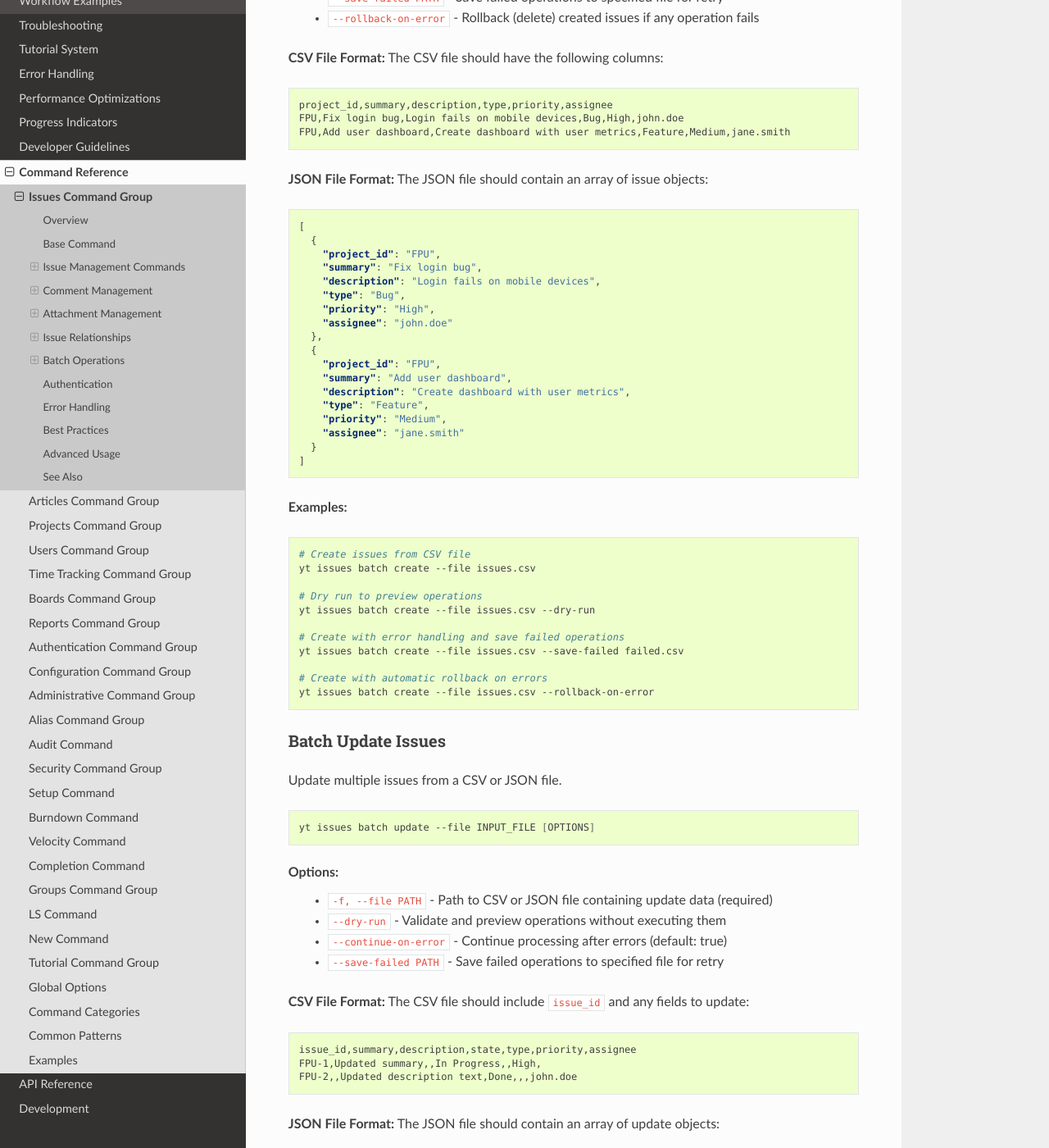
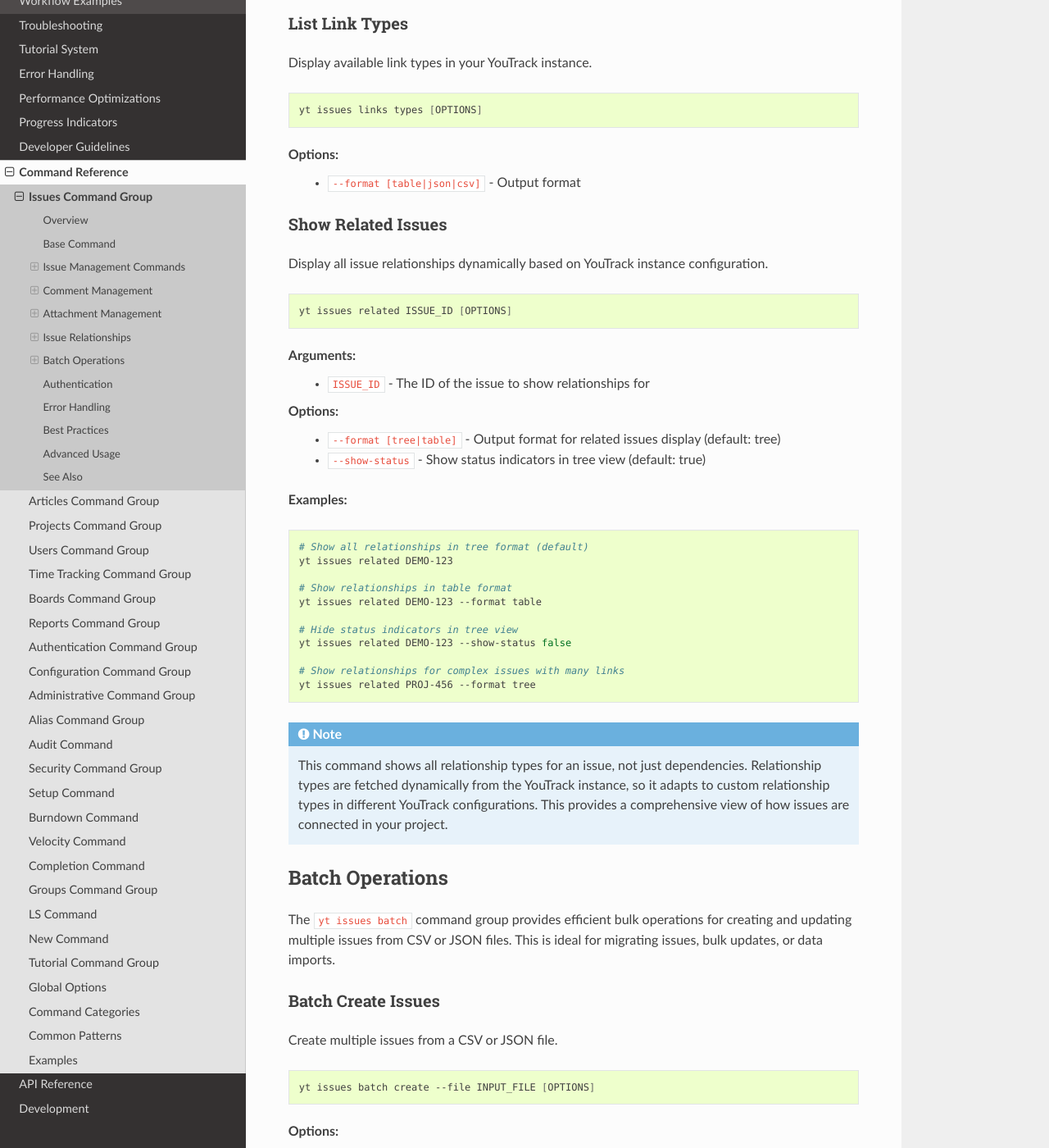
Before and after one commit to ryancheley/yt-cli, a Sphinx documentation site: the page built from docs/commands/issues.rst, in a window 1280 px wide and 1400 px high, scrolled down 11300 px. Shown: the whole window at 82% size. Built offline with Sphinx 7.4.7 and the Read the Docs theme 3.1.0, drawn with Linux system fonts in a browser that asks for light colours; some of the changed text lies outside the part shown.

Commit message:
📖 Document missing subcommands in issues command (#581)
- Add documentation for `benchmark` subcommand with usage examples
- Add documentation for `related` subcommand with format options
- Include detailed examples and notes for both commands
- Fix CSV lexer issues by changing to text lexer

Fixes #577

🤖 Generated with [Claude Code](https://claude.ai/code)

Co-authored-by: Claude <noreply@anthropic.com>

```diff
--- a/docs/commands/issues.rst
+++ b/docs/commands/issues.rst
@@ -315,6 +315,38 @@ Manage issue tags.
    # List all tags on an issue
    yt issues tag list PROJ-123
 
+Benchmark Performance
+~~~~~~~~~~~~~~~~~~~~~
+
+Benchmark field selection performance improvements to measure API optimization benefits.
+
+.. code-block:: bash
+
+   yt issues benchmark [OPTIONS]
+
+**Options:**
+  * ``-p, --project-id TEXT`` - Project ID to benchmark with
+  * ``--sample-size INTEGER`` - Number of issues to fetch for benchmarking (default: 50)
+
+**Examples:**
+
+.. code-block:: bash
+
+   # Run benchmark with default settings
+   yt issues benchmark
+
+   # Benchmark specific project with custom sample size
+   yt issues benchmark -p FPU --sample-size 100
+
+   # Benchmark with minimal sample for quick testing
+   yt issues benchmark --sample-size 10
+
+.. note::
+   This command runs performance tests comparing minimal, standard, and full
+   field selection profiles to demonstrate the optimization benefits. It helps
+   understand the performance impact of different field selection strategies
+   when working with large datasets.
+
 Comment Management
 ------------------
 
@@ -479,6 +511,44 @@ Display available link types in your YouTrack instance.
 **Options:**
   * ``--format [table|json|csv]`` - Output format
 
+Show Related Issues
+~~~~~~~~~~~~~~~~~~~
+
+Display all issue relationships dynamically based on YouTrack instance configuration.
+
+.. code-block:: bash
+
+   yt issues related ISSUE_ID [OPTIONS]
+
+**Arguments:**
+  * ``ISSUE_ID`` - The ID of the issue to show relationships for
+
+**Options:**
+  * ``--format [tree|table]`` - Output format for related issues display (default: tree)
+  * ``--show-status`` - Show status indicators in tree view (default: true)
+
+**Examples:**
+
+.. code-block:: bash
+
+   # Show all relationships in tree format (default)
+   yt issues related DEMO-123
+
+   # Show relationships in table format
+   yt issues related DEMO-123 --format table
+
+   # Hide status indicators in tree view
+   yt issues related DEMO-123 --show-status false
+
+   # Show relationships for complex issues with many links
+   yt issues related PROJ-456 --format tree
+
+.. note::
+   This command shows all relationship types for an issue, not just dependencies.
+   Relationship types are fetched dynamically from the YouTrack instance, so it
+   adapts to custom relationship types in different YouTrack configurations.
+   This provides a comprehensive view of how issues are connected in your project.
+
 Batch Operations
 ----------------
 
@@ -503,7 +573,7 @@ Create multiple issues from a CSV or JSON file.
 **CSV File Format:**
 The CSV file should have the following columns:
 
-.. code-block:: csv
+.. code-block:: text
 
    project_id,summary,description,type,priority,assignee
    FPU,Fix login bug,Login fails on mobile devices,Bug,High,john.doe
@@ -567,7 +637,7 @@ Update multiple issues from a CSV or JSON file.
 **CSV File Format:**
 The CSV file should include ``issue_id`` and any fields to update:
 
-.. code-block:: csv
+.. code-block:: text
 
    issue_id,summary,description,state,type,priority,assignee
    FPU-1,Updated summary,,In Progress,,High,
```
